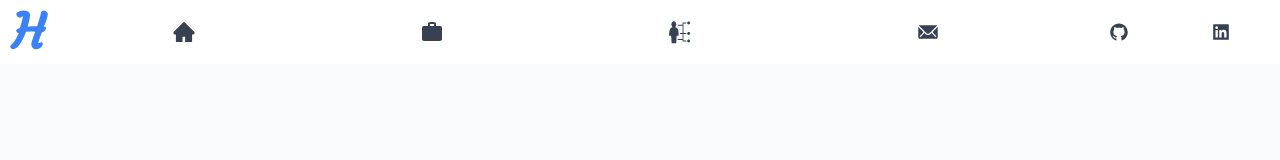
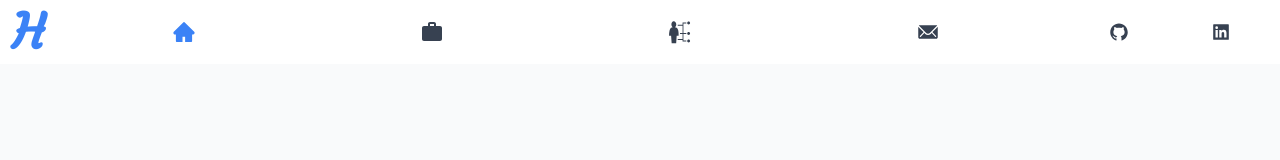
Before and after one commit to Hazem-Ben-Abdelhafidh/Portfolio, a React (Vite) app: page / in a window 1280 px wide. Shown: the top 160 px of the page. Built offline with nearby package versions, Linux system fonts and the light colour scheme.

Commit message:
Configuring active links

```diff
--- a/src/Components/Header/Link.jsx
+++ b/src/Components/Header/Link.jsx
@@ -1,13 +1,30 @@
+import { useState } from "react";
 import { NavLink } from "react-router-dom";
-const Link = ({ path, icon }) => {
+const Link = ({ path, icon, name }) => {
+  const [active, setActive] = useState(false);
   return (
-    <li className=" h-10 w-10  flex justify-center items-center rounded-full">
+    <li className=" h-10 w-10 relative flex cursor-pointer justify-center flex-col items-center rounded-full group">
       <NavLink
         to={path}
-        className=" text-2xl hover:text-blue-500 transition-colors"
+        className={(data) => {
+          setActive(data.isActive);
+          console.log(data.isActive);
+          return data.isActive
+            ? "text-2xl text-blue-500 group-hover:text-blue-500 duration-500"
+            : "text-2xl group-hover:text-blue-500 duration-500";
+        }}
       >
         {icon}
       </NavLink>
+      <span
+        className={
+          active
+            ? " font-semibold absolute  text-blue-500 whitespace-nowrap group-hover:opacity-100 duration-500 top-7"
+            : " font-semibold absolute opacity-0 text-blue-500 whitespace-nowrap group-hover:opacity-100 duration-500 top-7"
+        }
+      >
+        {name}
+      </span>
     </li>
   );
 };
```
